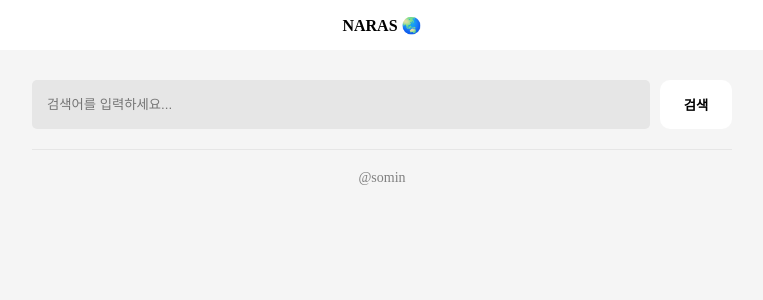
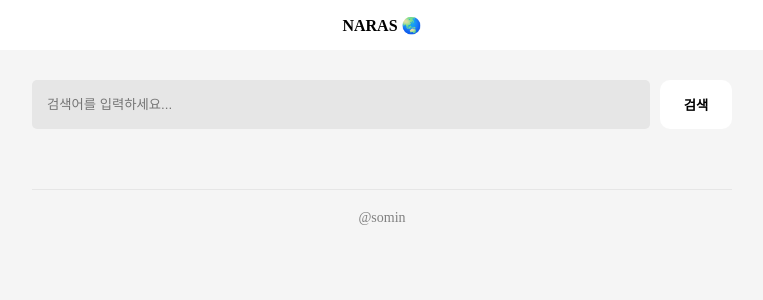
Before and after one commit to somin00/nextjs-naras, a Next.js app: page /search in a window 1280 px wide. Shown: the top 300 px of the page, without its empty margins (258-1021 px from the left). Built offline with nearby package versions, Linux system fonts and the light colour scheme.

Commit message:
style: SubLayout 스타일 수정

```diff
--- a/components/SubLayout.js
+++ b/components/SubLayout.js
@@ -1,9 +1,9 @@
 import styles from "./SubLayout.module.css";
 export default function SubLayout({ children }) {
   return (
-    <div className="SubLayout">
-      <div>{children}</div>
+    <>
+      {children}
       <footer className={styles.footer}>@somin</footer>
-    </div>
+    </>
   );
 }
```
